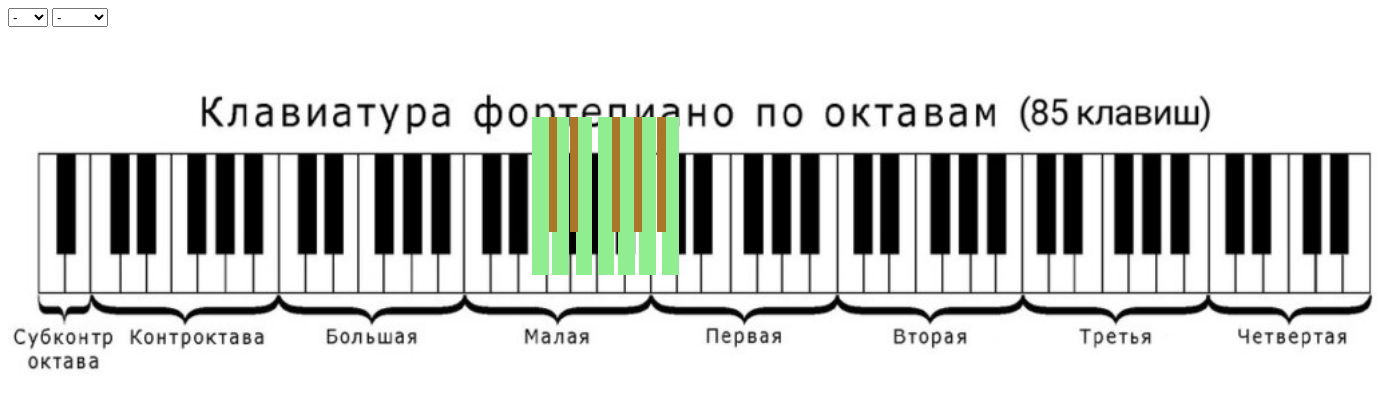
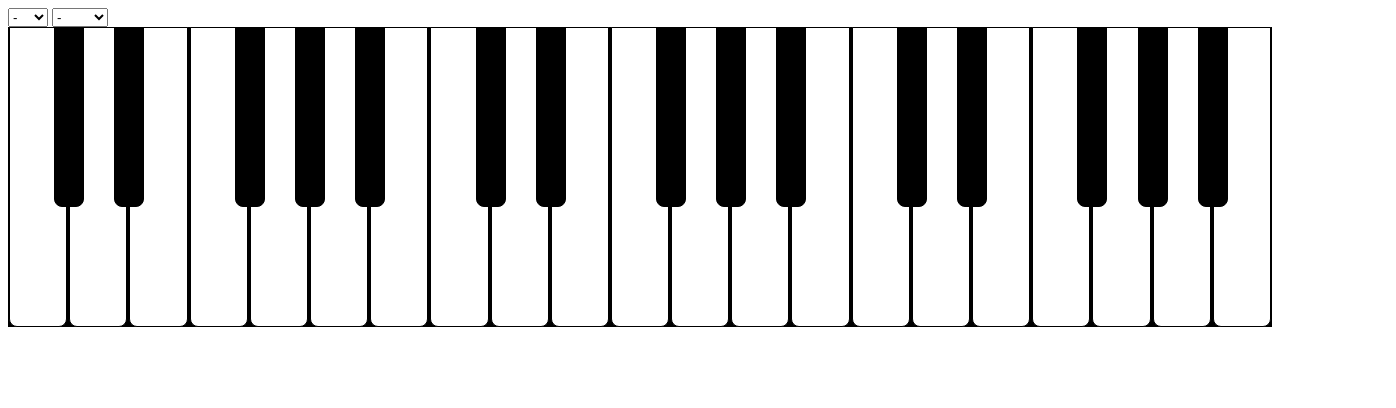
Before and after one commit to zuykee/notation, a plain HTML site: page index.html in a window 1280 px wide. Shown: the whole page, 1396 px wide, since content can reach past the window. Drawn offline with Linux system fonts and the light colour scheme.

Commit message:
redesign app

```diff
--- a/assets/css/style.css
+++ b/assets/css/style.css
@@ -1,102 +1,55 @@
 .layout {
     width:100%;
-    background-image: url('/assets/img/keyboard.jpg');
-    background-size: contain;
-    background-repeat: no-repeat;
     position: relative;
-    padding: 180px 62px;
-    background-position: 0 100%;
+    display:flex;
+    height: 300px;
+    background-color: #000;
+
 }
 
 .key {
-    position:absolute;
-    top: 25%;
+    width: 30px;
+    height: 100%;
+    padding: 0;
+    margin: 0 1px;
+    background-color: #fff;
+    border: 1px solid #000;
+    box-sizing: border-box;
+    text-align: center;
+    border-radius: 0 0 8px 8px;
+    flex: 1;
     display: flex;
+    align-items: flex-end;
     justify-content: center;
-    align-items: flex-end;
 }
 
-.white-key {
-    background-color:lightgreen;
-    height: 44%;
-    /* max-height: 39%; */
-    width: 1.2%;
-    z-index: 9;
-    display: flex;
-    justify-content: center;
-    align-items: flex-end;
-    align-content: stretch;
+.empty-space {
+    position: relative;
 }
 
-.black-key {
-    background-color: #aa7629;
-    height: 32%;
-    z-index: 10;
-    width: 0.6%;
+.piano__key--white {
+    padding-top: 180px;
+    padding-bottom: 40px;
 }
 
-.key__c {
-
-left: 37.78%;
+.piano__key--black {
+    background-color: #000;
+    color: #fff;
+    height: 60%;
+    position: absolute;
+    top: 0;
+    left: -15px;
 }
 
-.key__d {
 
-left: 39.2%;
-}
-
-.key__e {
-
-left: 40.89%;
-}
-
-.key__f {
-
-left: 42.475%;
-}
-
-.key__g {
-
-left: 43.95%;
-}
-
-.key__a {left: 45.46%;}
-
-.key__b {
-
-left: 47.15%;
-}
-
-.key__c-sharp {
-
-left: 38.95%;
-}
-
-.key__d-sharp {
-
-left: 40.5%;
-}
-
-.key__f-sharp {
-
-left: 43.5%;
-}
-
-.key__g-sharp {
-
-left: 45.1%;
-}
-
-.key__a-sharp {
-
-left: 46.78%;
-}
 
 .chosen {
     background-color: red;
-    width:8px;
-    height:8px;
+    width: 22px;
+    height: 18px;
+    padding-top: 4px;
     border:1px solid red;
-    border-radius: 5px;
+    border-radius: 50%;
     margin-bottom: 20px;
+    color:#fff;
 }
--- a/assets/js/chords.js
+++ b/assets/js/chords.js
@@ -1,6 +1,6 @@
 let tones = ['C','C#', 'D','D#', 'E','F','F#', 'G','G#', 'A','A#', 'B' ];
 let sizeNames = [ 'M', 'm', 'aug', 'dim', 'sus4', 'sus2', '7', 'M7','m7', 'm7b5', 'dim7', '9', 'M9', 'm9', '11', 'M11', 'm11', '13', 'M13', 'm13' ]
-
+let $keys = [];
 let operatingTones = [];
 let sizes = {
     'M': [4,3],
@@ -25,95 +25,47 @@ let sizes = {
   'm13': [3, 4, 3, 4, 3, 4]
 };
 
-// let sizes = {
-//     1: {
-//       name: 'M',
-//       intervals: [4, 3]
-//     },
-//     2: {
-//       name: 'm',
-//       intervals: [3, 4]
-//     },
-//     3: {
-//       name: 'aug',
-//       intervals: [4, 4]
-//     },
-//     4: {
-//       name: 'dim',
-//       intervals: [3, 3]
-//     },
-//     5: {
-//       name: 'sus4',
-//       intervals: [5, 2]
-//     },
-//     6: {
-//       name: 'sus2',
-//       intervals: [2, 5]
-//     },
-//     7: {
-//       name: '7',
-//       intervals: [4, 3, 3]
-//     },
-//     8: {
-//       name: 'M7',
-//       intervals: [4, 3, 4]
-//     },
-//     9: {
-//       name: 'm7',
-//       intervals: [3, 4, 3]
-//     },
-//     10: {
-//       name: 'm7b5',
-//       intervals: [3, 3, 4]
-//     },
-//     11: {
-//       name: 'dim7',
-//       intervals: [3, 3, 3]
-//     },
-//     12: {
-//       name: '9',
-//       intervals: [4, 3, 3, 4]
-//     },
-//     13: {
-//       name: 'M9',
-//       intervals: [4, 3, 4, 3]
-//     },
-//     14: {
-//       name: 'm9',
-//       intervals: [3, 4, 3, 4]
-//     },
-//     15: {
-//       name: '11',
-//       intervals: [4, 3, 3, 4, 3]
-//     },
-//     16: {
-//       name: 'M11',
-//       intervals: [4, 3, 4, 3, 4]
-//     },
-//     17: {
-//       name: 'm11',
-//       intervals: [3, 4, 3, 4, 3]
-//     },
-//     18: {
-//       name: '13',
-//       intervals: [4, 3, 3, 4, 3, 4]
-//     },
-//     19: {
-//       name: 'M13',
-//       intervals: [4, 3, 4, 3, 4, 3]
-//     },
-//     20: {
-//       name: 'm13',
-//       intervals: [3, 4, 3, 4, 3, 4]
-//     }
-//   };
+let $tonesList = document.querySelector('.tone-select');
+let $sizesList = document.querySelector('.size-select')
 
-console.log(Array.from(Object.entries(sizes)));
+let $keyboard = document.querySelector('.layout');
+
+// initial function
+let init = () => {
+    for (let i = 1; i <= 3; i++) {
+        for (let j = 0; j < 12; j++) {
+            if (tones[j].includes('#')) {
+              let  key = createKey('black', tones[j], i)
+
+                let emptySpace = document.createElement('div')
+                emptySpace.className = 'empty-space'
+                emptySpace.appendChild(key)
+                $keyboard.appendChild(emptySpace)
+            } else {
+
+            let key = createKey('white', tones[j], i)
+
+            $keyboard.appendChild(key);
+            }
 
 
-let $tonesList = document.querySelector('.tone-select');
-let $sizesList = document.querySelector('.size-select')
-let $keys = document.querySelectorAll('.key');
+        }
+    }
+
+}
+
+
+
+// Create key
+let createKey = (type, note, octave) => {
+    let key = document.createElement('button')
+    key.className = `key piano__key--${type}`
+    key.dataset.key = note;
+    key.dataset.octave = octave;
+    $keys.push(key)
+    return key;
+
+}
 
 //создаем список тоник
 
@@ -152,26 +104,37 @@ function getSizes(sizeStr) {
 
 //создаем маркер для обозначения используемых клавиш
 
-function createMarker() {
+function createMarker(chosenKey) {
     let marker = document.createElement('div');
     marker.classList.add('chosen');
+    console.log(chosenKey);
+    marker.textContent = chosenKey.dataset.key;
     return marker;
+}
+
+//очищаем экран от устаревших маркеров
+
+function cleanField(){
+    let oldMarkers = document.querySelectorAll('.chosen');
+
+    oldMarkers.forEach((marker) => {
+        marker.remove();
+    });
 }
 
 // при выборе тоники программа показывает ее на клавиатуре
 
 function showTonic() {
-    let oldMarkers = document.querySelectorAll('.chosen');
+    let tonic = Array.from($keys).find(key => key.dataset.key == $tonesList.value);
+    cleanField();
+   if ($tonesList.value !== '-' && $sizesList.value == '-') {
+    tonic.append(createMarker(tonic));
 
-    oldMarkers.forEach((marker) => {
-        marker.remove();
-    });
-   if ($tonesList.value !== '-') {
-    let tonic = Array.from($keys).find(key => key.dataset.key == $tonesList.value);
-    tonic.append(createMarker());
-    return tonic;
+   } else if ($tonesList.value !== '-' && $sizesList.value !== '-') {
+    showChord();
    }
 
+   return tonic;
 }
 
 //сдвигаем ступени при выборе тоники
@@ -195,26 +158,31 @@ function moveTones(arr, chosenTonic) {
   //Строим аккорд от тоники
 
   function showChord() {
-    let oldMarkers = document.querySelectorAll('.chosen');
+    let interval = sizes[$sizesList.value];
 
-    oldMarkers.forEach((marker) => {
-        marker.remove();
-    });
+        let nextNote=0;
+        let operatingKeys =  Array.from($keys);
+        let  markedKey = operatingKeys.find(key => key.dataset.key == $tonesList.value);
+    cleanField();
     if ($sizesList.value !== '-' && $tonesList.value !== '-') {
-        let interval = sizes[$sizesList.value];
-        console.log(interval,interval.length);
-        let markedKey;
-        let nextNote=0;
 
+        console.log(markedKey);
         for(let i=0;i<interval.length+1;i++) {
-            markedKey = Array.from($keys).find(key => key.dataset.key == operatingTones[nextNote]);
+            markedKey.append(createMarker(markedKey));
+            operatingKeys = operatingKeys.slice(operatingKeys.indexOf(markedKey));
+            console.log(operatingKeys);
+            markedKey = operatingKeys[0+interval[i]];
+           console.log(markedKey);
 
-            console.log(tones[0+i],markedKey);
-            markedKey.append(createMarker());
             nextNote = nextNote + Number(interval[i]);
+
+
         }
+    }   else {
+        showTonic()
+    }
         return markedKey;
-    }
+
 
   }
 
@@ -222,6 +190,7 @@ function moveTones(arr, chosenTonic) {
 
 document.addEventListener('DOMContentLoaded', createTonesList(tones));
 document.addEventListener('DOMContentLoaded', createSizesList(sizeNames));
+document.addEventListener('DOMContentLoaded', init());
 $tonesList.addEventListener('change', () => {
     moveTones(tones, $tonesList.value);
     showTonic();
--- a/index.html
+++ b/index.html
@@ -18,18 +18,7 @@
           </select>
     </div>
     <div class="layout">
-        <div data-octave="1" data-key="C" class=" key white-key key__c"></div>
-        <div data-octave="1" data-key="C#" class=" key black-key key__c-sharp"></div>
-        <div data-octave="1" data-key="D" class=" key white-key key__d"></div>
-        <div data-octave="1" data-key="D#" class=" key black-key key__d-sharp"></div>
-        <div data-octave="1" data-key="E" class=" key white-key key__e"></div>
-        <div data-octave="1" data-key="F" class=" key white-key key__f"></div>
-        <div data-octave="1" data-key="F#" class=" key black-key key__f-sharp"></div>
-        <div data-octave="1" data-key="G" class=" key white-key key__g"></div>
-        <div data-octave="1" data-key="G#" class=" key black-key key__g-sharp"></div>
-        <div data-octave="1" data-key="A" class=" key white-key key__a"></div>
-        <div data-octave="1" data-key="A#" class=" key black-key key__a-sharp"></div>
-        <div data-octave="1" data-key="B" class=" key white-key key__b"></div>
+
     </div>
 </body>
 </html>
```
